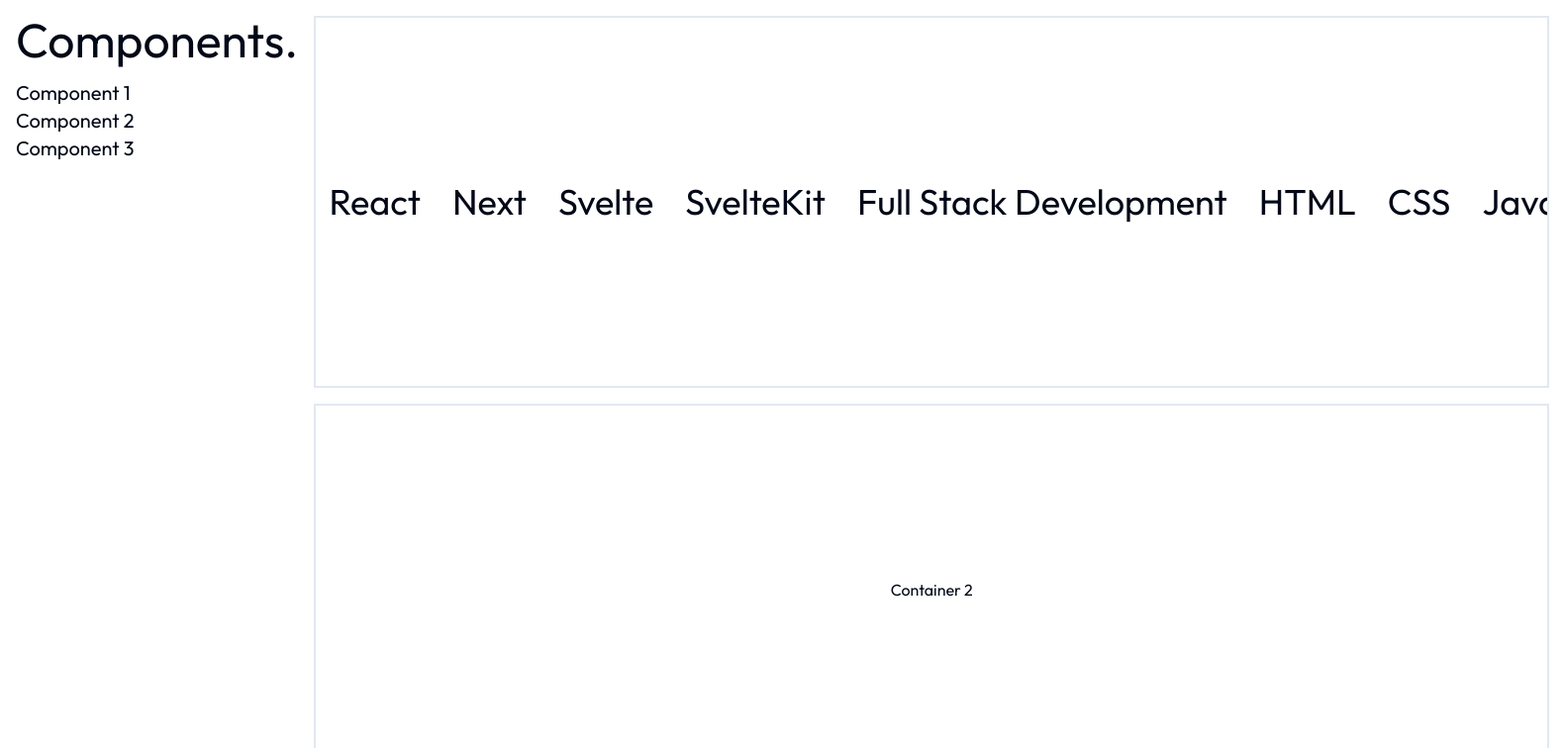
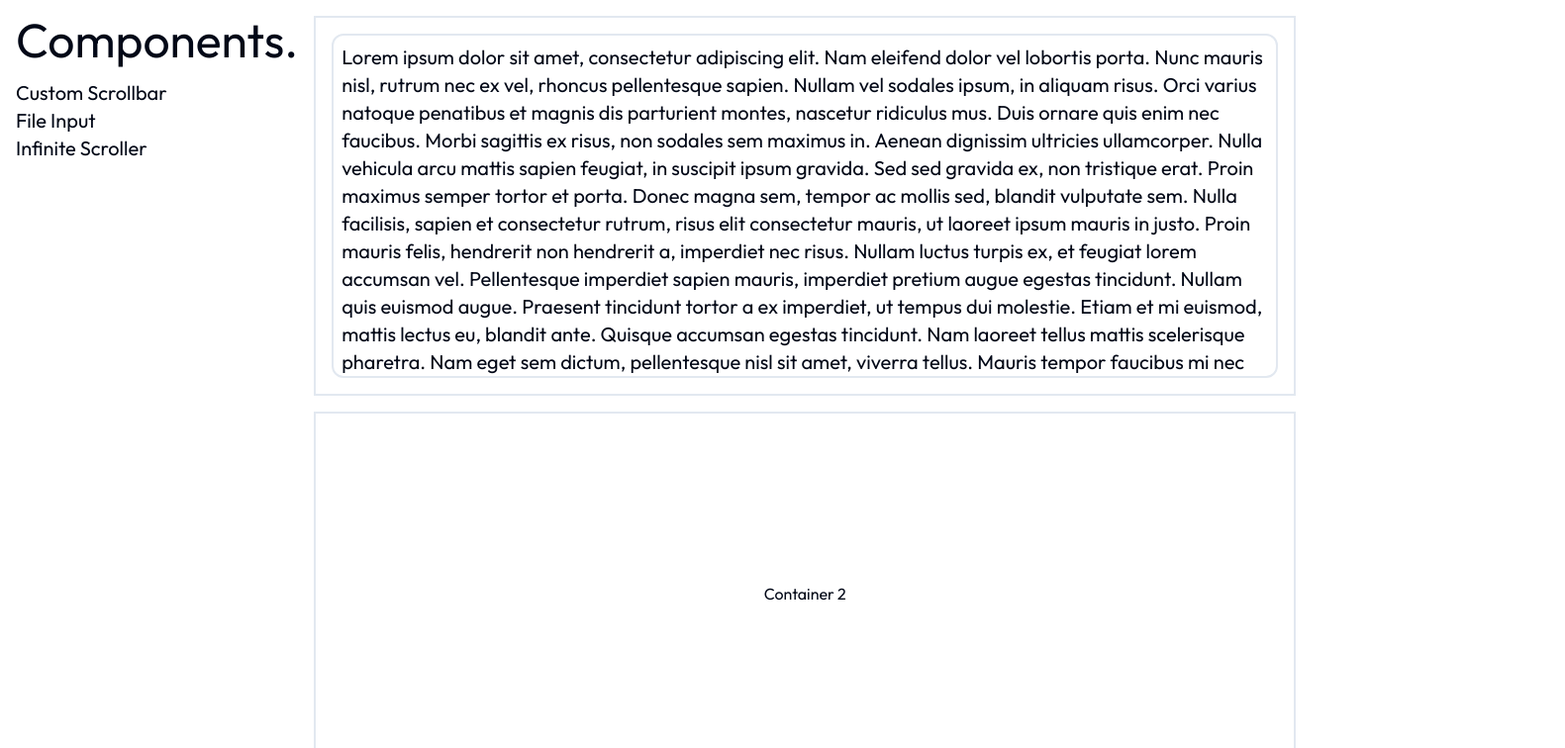
Before and after one commit to shresthashreejan/components, a SvelteKit app: page / in a window 1280 px wide. Shown: the top 756 px of the page at 99% size, 1581 px wide, since content can reach past the window. Built offline with nearby package versions, Linux system fonts and the light colour scheme.

Commit message:
UI improvements

```diff
--- a/src/routes/+layout.svelte
+++ b/src/routes/+layout.svelte
@@ -1,5 +1,6 @@
 <script lang="ts">
 	import '../app.css';
+	import componentData from '$lib/data/components.json';
 	let { children } = $props();
 </script>
 
@@ -8,9 +9,9 @@
 		<nav class="sidebar flex flex-col gap-4 py-4 pl-4">
 			<div class="text-5xl">Components.</div>
 			<div class="component-list flex flex-col">
-				<div class="text-xl">Component 1</div>
-				<div class="text-xl">Component 2</div>
-				<div class="text-xl">Component 3</div>
+				{#each componentData as component}
+					<div class="text-xl">{component.componentName}</div>
+				{/each}
 			</div>
 		</nav>
 		<div class="w-full">
--- a/src/routes/+page.svelte
+++ b/src/routes/+page.svelte
@@ -4,10 +4,10 @@
 	import InfiniteScroller from '$lib/components/InfiniteScroller/InfiniteScroller.svelte';
 </script>
 
-<main class="h-screen">
-	<div class="flex h-full flex-col gap-4 p-4">
+<main class="flex h-screen justify-center">
+	<div class="flex h-full w-[80vw] flex-col gap-4 p-4">
 		<div class="flex h-1/2 flex-grow items-center justify-center border-2">
-			<InfiniteScroller />
+			<CustomScrollbar />
 		</div>
 		<div class="flex h-1/2 flex-grow items-center justify-center border-2">Container 2</div>
 	</div>
```
Also changed, not shown: src/lib/data/components.json (added).
